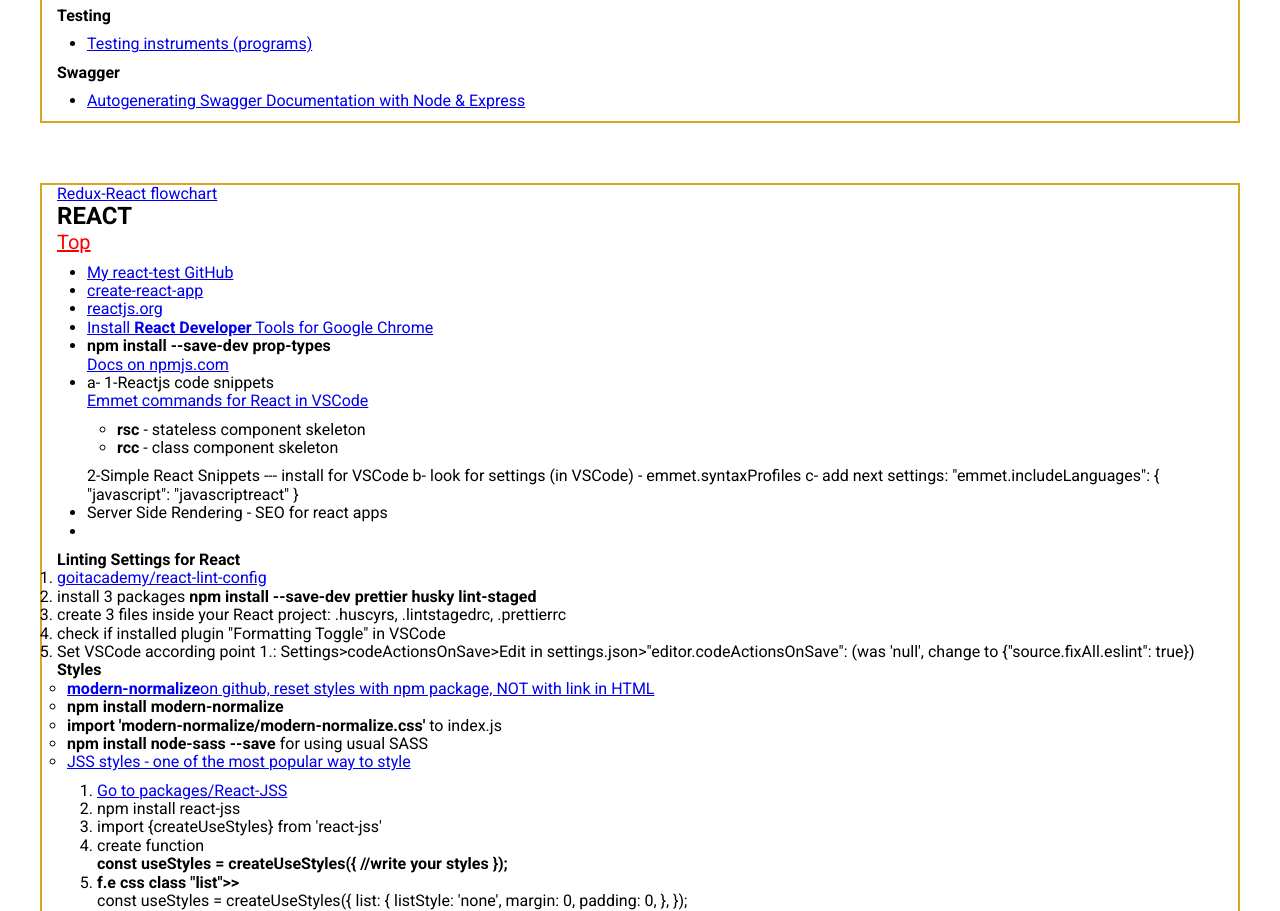
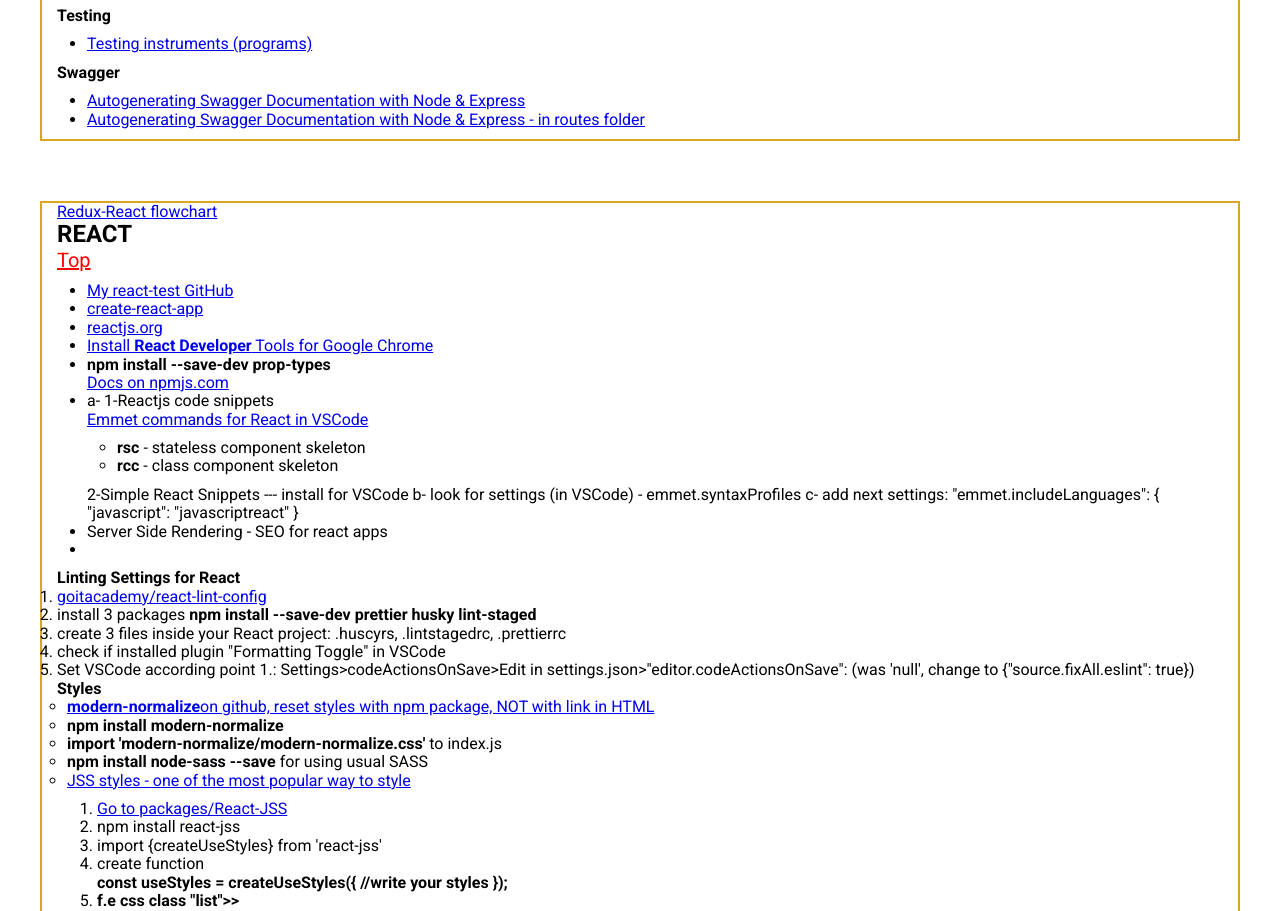
Before and after one commit to torkotiuk/resources, a website built with Parcel: page src/index.html in a window 1280 px wide. Shown: the part 2716-3627 px from the top of the page. Built offline with nearby package versions, Linux system fonts and the light colour scheme.

Commit message:
add one more swagger link

```diff
--- a/src/partials/nodeJs.html
+++ b/src/partials/nodeJs.html
@@ -225,6 +225,7 @@
 
     <ul class="react-jss">
       <li><a target="_blank" href="https://www.youtube.com/watch?v=apouPYPh_as&t=1s">Autogenerating Swagger Documentation with Node & Express</a></li>
+      <li><a target="_blank" href="https://www.youtube.com/watch?v=S8kmHtQeflo">Autogenerating Swagger Documentation with Node & Express - in routes folder</a></li>
 
     </ul>
   </div>
```
